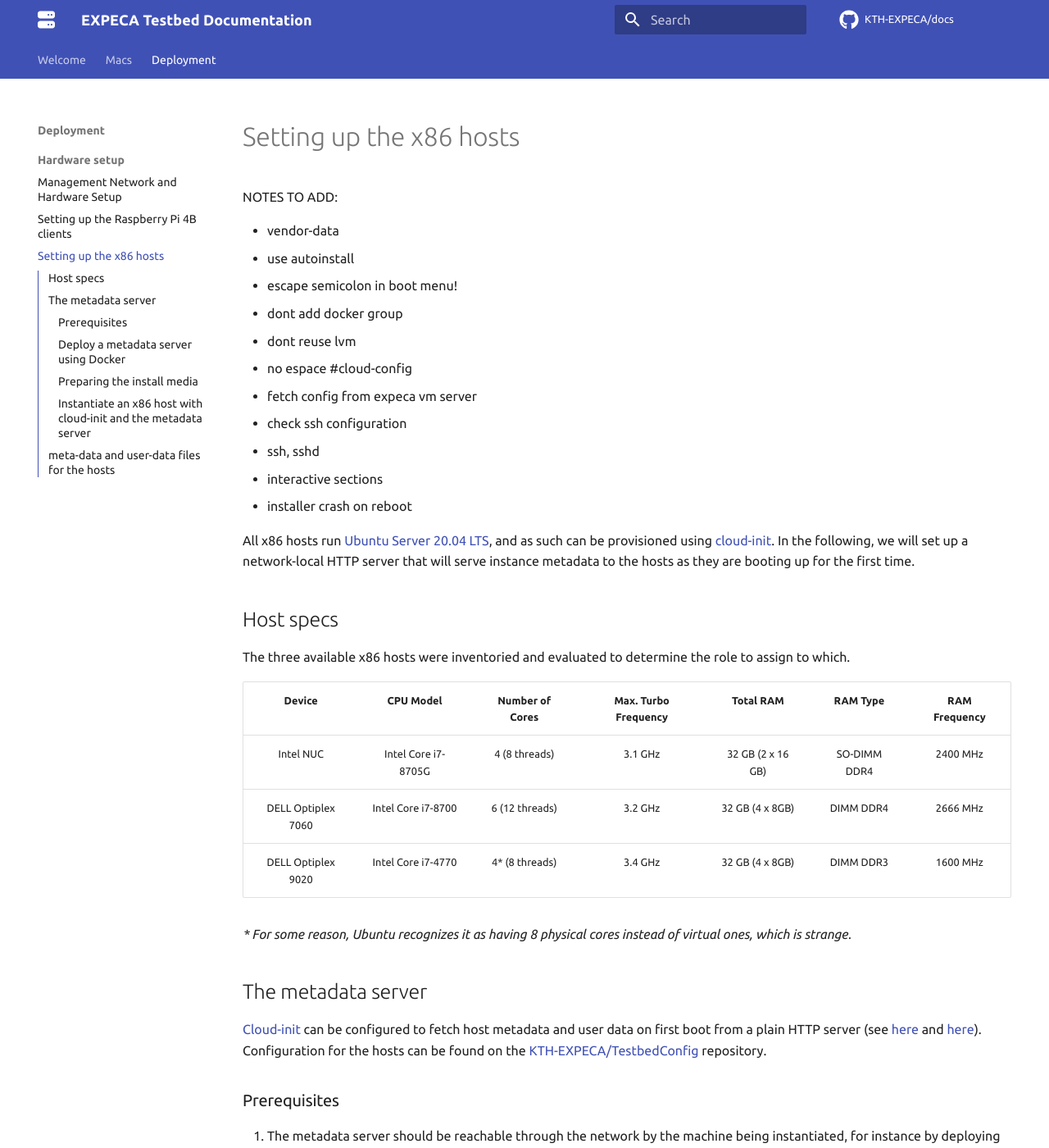
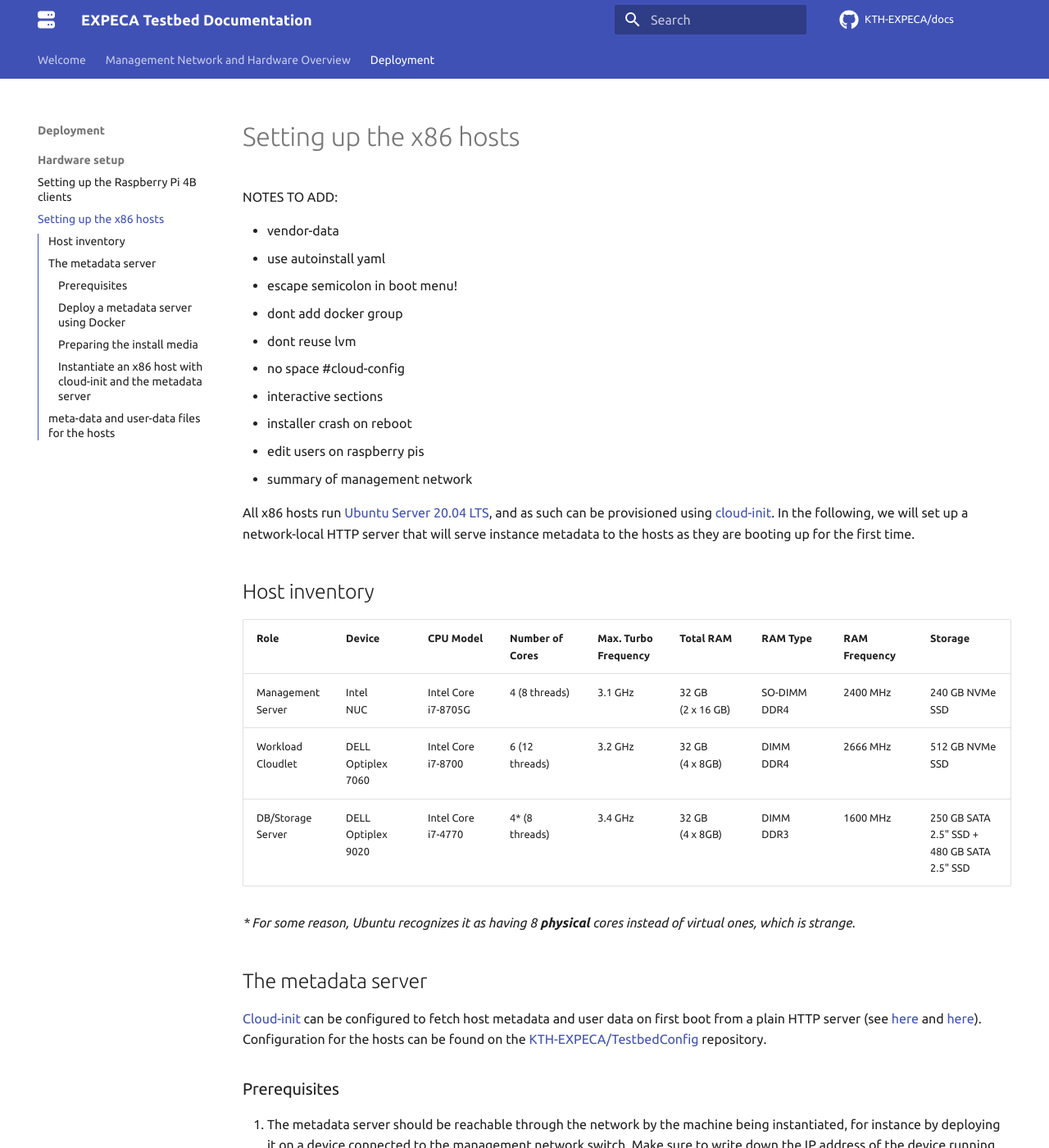
Before and after one commit to KTH-EXPECA/devdocs, an MkDocs documentation site: the page built from docs/deployment/hardware_setup/x86hosts.md, in a window 1280 px wide and 1400 px high. Shown: the whole window at 82% size. Built offline with MkDocs 1.6.1 and Material for MkDocs 9.7.7, drawn with Linux system fonts in a browser that asks for light colours; comment, search, counter and statistics services are not loaded.

Commit message:
documenting

```diff
--- a/docs/deployment/hardware_setup/x86hosts.md
+++ b/docs/deployment/hardware_setup/x86hosts.md
@@ -3,31 +3,28 @@
 NOTES TO ADD:
 
 - vendor-data
-- use autoinstall
+- use autoinstall yaml
 - escape semicolon in boot menu!
 - dont add docker group
 - dont reuse lvm
-- no espace #cloud-config
-- fetch config from expeca vm server
-- check ssh configuration
-- ssh, sshd
+- no space #cloud-config
 - interactive sections
 - installer crash on reboot
+- edit users on raspberry pis
+- summary of management network
 
 All x86 hosts run [Ubuntu Server 20.04 LTS](https://releases.ubuntu.com/20.04/), and as such can be provisioned using [cloud-init](https://cloudinit.readthedocs.io/en/latest/).
 In the following, we will set up a network-local HTTP server that will serve instance metadata to the hosts as they are booting up for the first time.
 
-## Host specs
+## Host inventory
 
-The three available x86 hosts were inventoried and evaluated to determine the role to assign to which.
+| Role 	| Device 	| CPU Model 	| Number of Cores 	| Max. Turbo<br>Frequency 	| Total RAM 	| RAM Type 	| RAM Frequency 	| Storage 	|
+|-	|-	|-	|-	|-	|-	|-	|-	|-	|
+| Management<br>Server 	| Intel<br>NUC 	| Intel Core<br>i7-8705G 	| 4 (8 threads) 	| 3.1 GHz 	| 32 GB<br>(2 x 16 GB) 	| SO-DIMM<br>DDR4 	| 2400 MHz 	| 240 GB NVMe SSD 	|
+| Workload<br>Cloudlet 	| DELL <br>Optiplex<br>7060 	| Intel Core<br>i7-8700 	| 6 (12 threads) 	| 3.2 GHz 	| 32 GB<br>(4 x 8GB) 	| DIMM<br>DDR4 	| 2666 MHz 	| 512 GB NVMe SSD 	|
+| DB/Storage<br>Server 	| DELL<br>Optiplex<br>9020 	| Intel Core<br>i7-4770 	| 4* (8 threads) 	| 3.4 GHz 	| 32 GB<br>(4 x 8GB) 	| DIMM<br>DDR3 	| 1600 MHz 	| 250 GB SATA 2.5" SSD +<br>480 GB SATA 2.5" SSD 	|
 
-|       Device       	|      CPU Model      	| Number of Cores 	| Max. Turbo Frequency 	|     Total RAM     	|   RAM Type   	| RAM Frequency 	|
-|:------------------:	|:-------------------:	|:---------------:	|:--------------------:	|:-----------------:	|:------------:	|:-------------:	|
-| Intel NUC          	| Intel Core i7-8705G 	|  4 (8 threads)  	|        3.1 GHz       	| 32 GB (2 x 16 GB) 	| SO-DIMM DDR4 	|    2400 MHz   	|
-| DELL Optiplex 7060 	| Intel Core i7-8700  	|  6 (12 threads) 	|        3.2 GHz       	|  32 GB (4 x 8GB)  	|   DIMM DDR4  	|    2666 MHz   	|
-| DELL Optiplex 9020 	| Intel Core i7-4770  	|  4* (8 threads) 	|        3.4 GHz       	|  32 GB (4 x 8GB)  	|   DIMM DDR3  	|    1600 MHz   	|
-
-*\* For some reason, Ubuntu recognizes it as having 8 physical cores instead of virtual ones, which is strange.*
+*\* For some reason, Ubuntu recognizes it as having 8 **physical** cores instead of virtual ones, which is strange.*
 ## The metadata server
 
 [Cloud-init](https://cloudinit.readthedocs.io/en/latest/) can be configured to fetch host metadata and user data on first boot from a plain HTTP server (see [here](https://cloudinit.readthedocs.io/en/latest/topics/datasources/nocloud.html) and [here](https://opensource.com/article/20/5/create-simple-cloud-init-service-your-homelab)).
```
Also changed, not shown: docs/deployment/hardware_setup/current_network_setup.md (deleted, +0 -24 lines), docs/macs.md (deleted, +0 -5 lines), docs/management_overview.md (added, +22 -0 lines), docs/assets/WorkloadNetworkAlpha.png.
